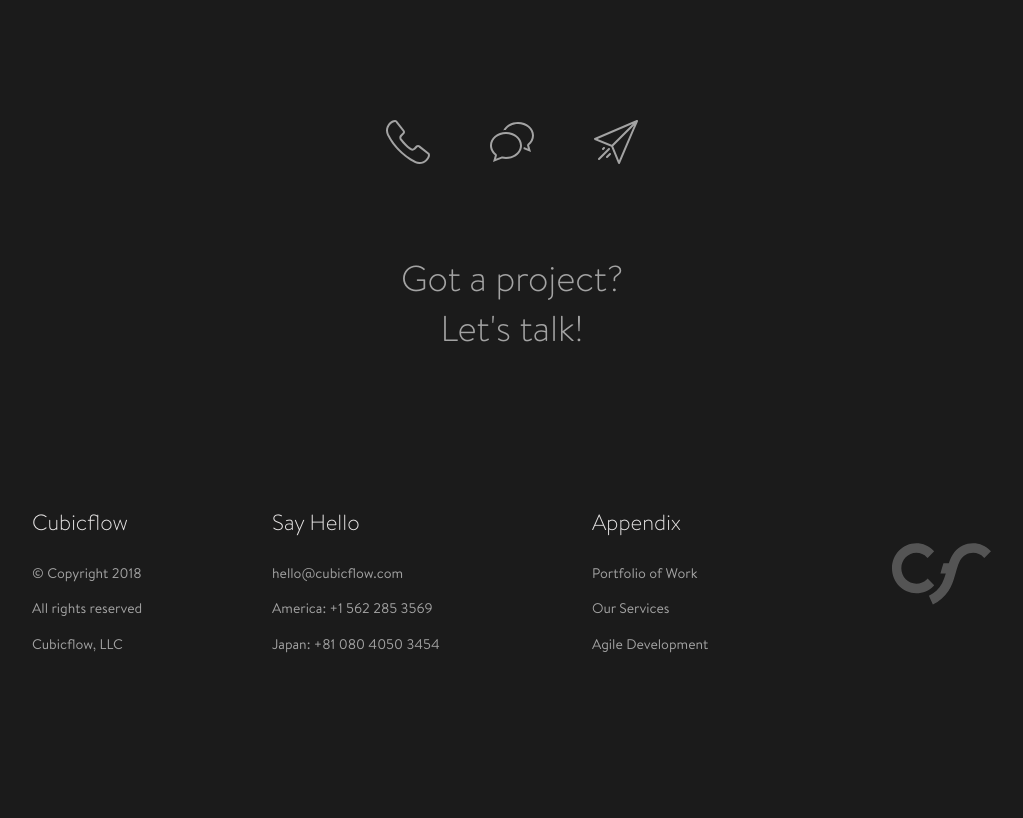
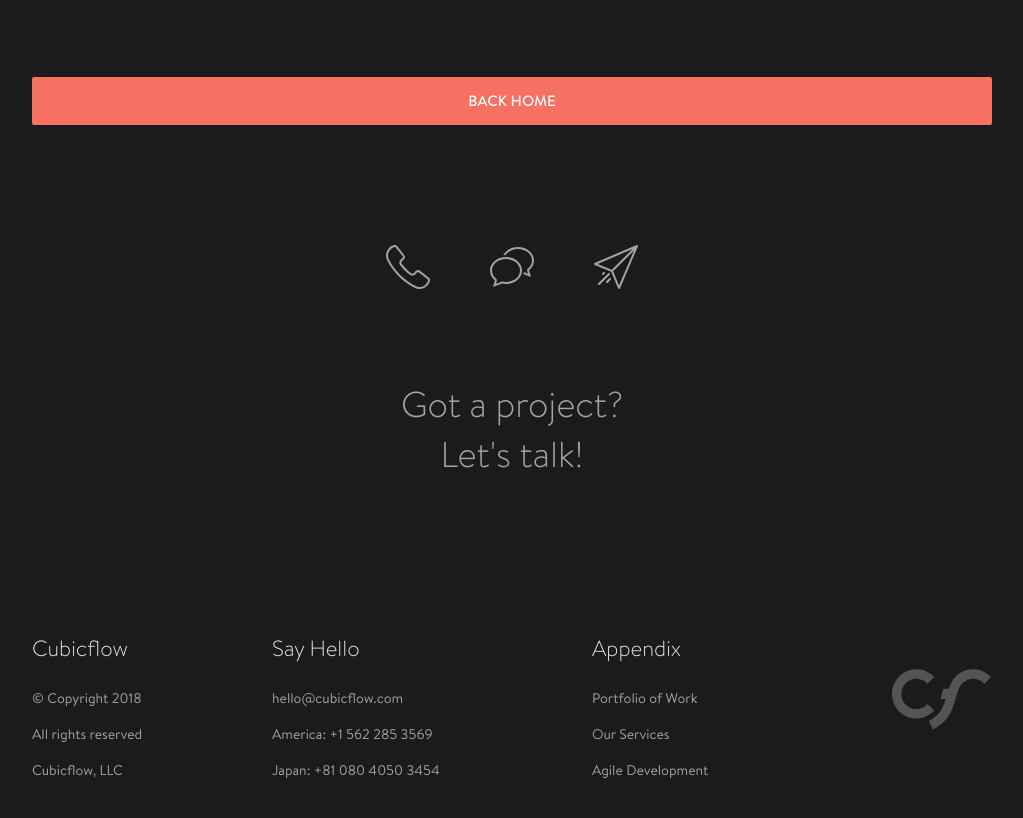
Before and after one commit to cubicflow/cubicflow, a Jekyll site: the page built from _casestudies/iconic.html, in a window 1280 px wide and 1400 px high, scrolled down 5391 px. Shown: the part 556-1374 px from the top of the window, without its empty margins (128-1151 px from the left). Built offline with Jekyll 4.4.1, drawn with Linux system fonts in a browser that asks for light colours; before the commit the page ends 6666 px from its top, so only the background shows below that.

Commit message:
added 'back home' link

```diff
--- /dev/null
+++ b/_includes/components/call-to-action-casestudy.html
@@ -0,0 +1,15 @@
+<div class="call-to-action">
+  <div class="call-to-action__container call-to-action__container--casestudy">
+    <a href="/contact/">
+
+      <div class="button button--call-to-action">
+        Back home
+      </div>
+
+      <img src="/assets/img/calltoaction-icon.svg">
+      <br>
+      <h2>Got a project?<br>Let's talk!</h2>
+
+    </a>
+  </div>
+</div>
--- a/_layouts/casestudy.html
+++ b/_layouts/casestudy.html
@@ -15,7 +15,7 @@
 
 </main>
 
-{% include components/call-to-action.html %}
+{% include components/call-to-action-casestudy.html %}
 
 {% include footer.html %}
 
--- a/assets/scss/base/_links.scss
+++ b/assets/scss/base/_links.scss
@@ -19,4 +19,9 @@
   &:hover {
     background-color: $cf-blue;
   }
+
+  &--call-to-action {
+    display: block;
+    margin-bottom: 120px;
+  }
 }
--- a/assets/scss/modules/_call-to-action.scss
+++ b/assets/scss/modules/_call-to-action.scss
@@ -12,6 +12,10 @@
     padding-top: 120px;
     padding-bottom: 40px;
     display: inline-block;
+
+    &--casestudy {
+      padding-top: 40px;
+    }
 
     a {
       transition: all 0.2s;
```
Also changed, not shown: assets/css/app.css.
